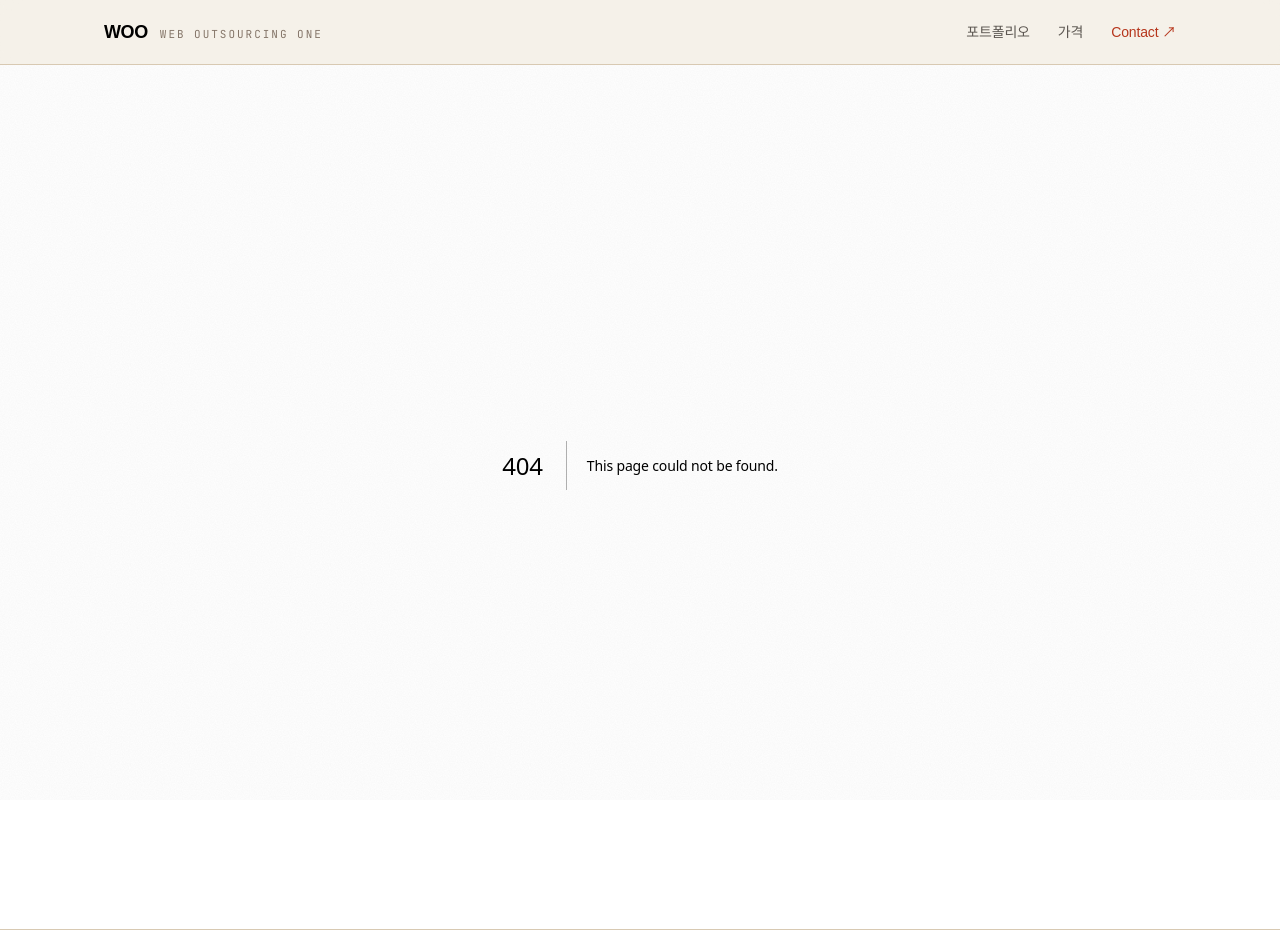
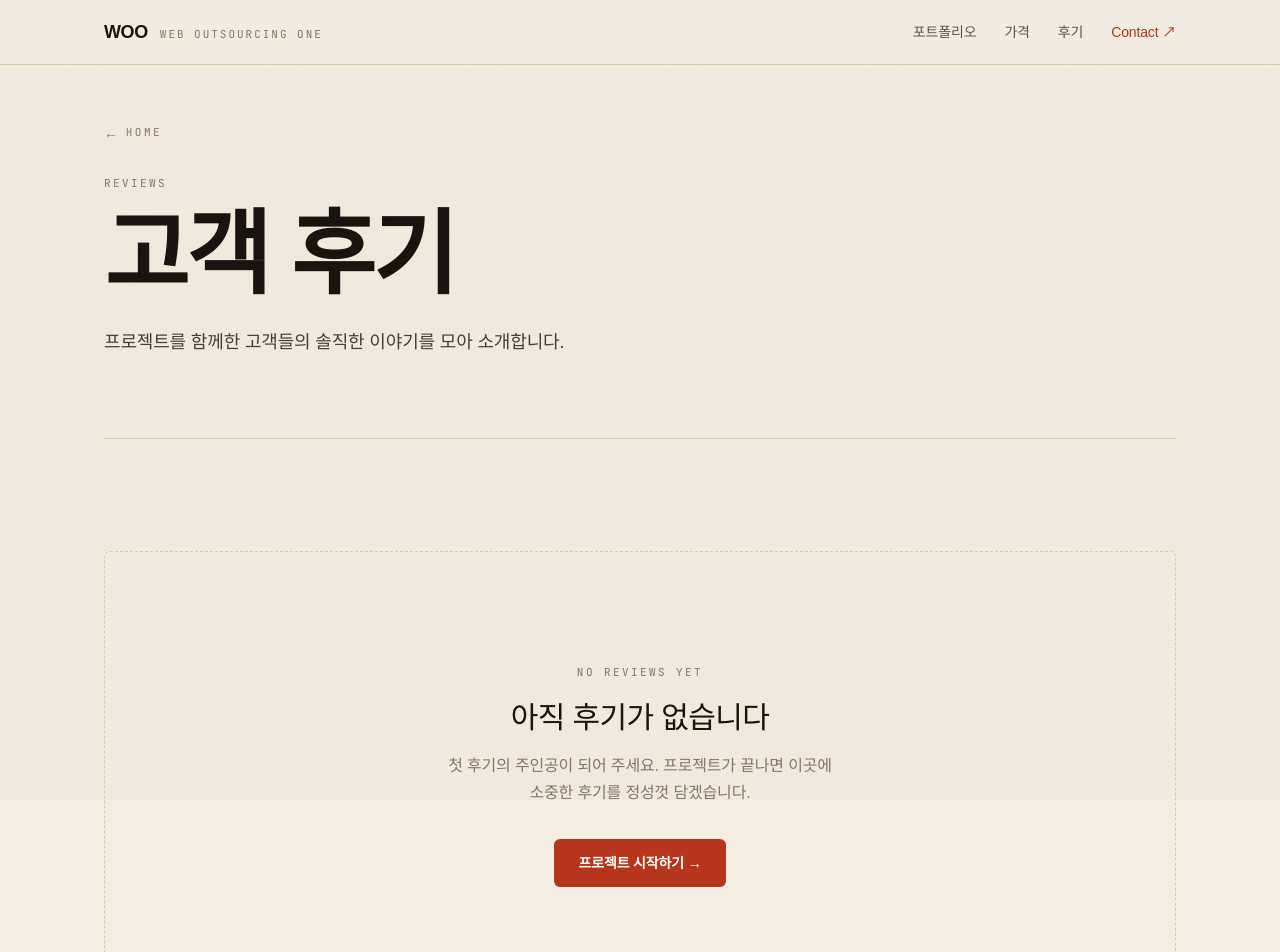
Before and after one commit to WebOutsourcing-one/wwo_web, a Next.js app: page /reviews in a window 1280 px wide. Before the commit this address had no page. Shown: the top 952 px of the page. Built offline with nearby package versions, Linux system fonts and the light colour scheme; a web font is replaced by a local one.

Commit message:
Add reviews page with empty state
New /reviews route shows a "no reviews yet" placeholder, wired into
the header nav and sitemap.

Co-Authored-By: Claude Opus 4.8 (1M context) <noreply@anthropic.com>

```diff
--- a/src/app/layout.tsx
+++ b/src/app/layout.tsx
@@ -104,6 +104,12 @@ export default function RootLayout({
               >
                 가격
               </Link>
+              <Link
+                href="/reviews"
+                className="text-foreground/70 hover:text-foreground transition-colors"
+              >
+                후기
+              </Link>
               <a
                 href="https://open.kakao.com/o/s46m1jvi"
                 target="_blank"
--- /dev/null
+++ b/src/app/reviews/page.tsx
@@ -0,0 +1,75 @@
+import type { Metadata } from "next";
+import Link from "next/link";
+import { KAKAO_OPEN_CHAT } from "@/data/service";
+
+const REVIEWS_DESC =
+  "Web Outsourcing One과 함께한 고객들의 후기. 진행해 주신 프로젝트의 솔직한 후기를 모아 소개합니다.";
+
+export const metadata: Metadata = {
+  title: "고객 후기",
+  description: REVIEWS_DESC,
+  alternates: { canonical: "/reviews" },
+  openGraph: {
+    title: "고객 후기 — WOO",
+    description: REVIEWS_DESC,
+    url: "/reviews",
+  },
+};
+
+export default function ReviewsPage() {
+  return (
+    <div className="mx-auto max-w-6xl px-6 sm:px-10">
+      {/* 헤더 */}
+      <section className="relative pt-10 pb-14 sm:pt-14 sm:pb-20 border-b border-border">
+        <Link
+          href="/"
+          className="inline-flex items-center gap-2 text-sm text-muted hover:text-accent transition-colors mb-8 group"
+        >
+          <span
+            aria-hidden
+            className="transition-transform group-hover:-translate-x-1"
+          >
+            ←
+          </span>{" "}
+          <span className="font-mono text-[11px] uppercase tracking-[0.22em]">
+            Home
+          </span>
+        </Link>
+
+        <p className="font-mono text-[11px] uppercase tracking-[0.22em] text-muted rise rise-1">
+          Reviews
+        </p>
+        <h1 className="rise rise-2 mt-4 text-[clamp(2.6rem,7.5vw,5.75rem)] font-semibold leading-[1.04] tracking-[-0.03em]">
+          고객 후기
+        </h1>
+        <p className="rise rise-3 mt-6 text-base sm:text-lg text-foreground/80 max-w-xl leading-[1.7]">
+          프로젝트를 함께한 고객들의 솔직한 이야기를 모아 소개합니다.
+        </p>
+      </section>
+
+      {/* 빈 상태 */}
+      <section className="py-20 sm:py-28">
+        <div className="grid place-items-center rounded-md border border-dashed border-border py-20 sm:py-28 text-center">
+          <p className="font-mono text-[11px] uppercase tracking-[0.22em] text-muted mb-5">
+            No reviews yet
+          </p>
+          <h2 className="text-2xl sm:text-3xl font-medium tracking-[-0.02em]">
+            아직 후기가 없습니다
+          </h2>
+          <p className="mt-4 max-w-sm text-sm sm:text-base text-muted leading-[1.7]">
+            첫 후기의 주인공이 되어 주세요. 프로젝트가 끝나면 이곳에 소중한
+            후기를 정성껏 담겠습니다.
+          </p>
+          <a
+            href={KAKAO_OPEN_CHAT}
+            target="_blank"
+            rel="noopener noreferrer"
+            className="mt-8 inline-flex items-center gap-2 bg-accent text-white hover:bg-accent/90 rounded-md px-6 py-3.5 text-sm font-semibold transition-colors"
+          >
+            프로젝트 시작하기 →
+          </a>
+        </div>
+      </section>
+    </div>
+  );
+}
--- a/src/app/sitemap.ts
+++ b/src/app/sitemap.ts
@@ -9,6 +9,7 @@ export default function sitemap(): MetadataRoute.Sitemap {
     { url: `${SITE_URL}/`, lastModified: now, changeFrequency: "monthly", priority: 1 },
     { url: `${SITE_URL}/portfolio`, lastModified: now, changeFrequency: "monthly", priority: 0.8 },
     { url: `${SITE_URL}/price`, lastModified: now, changeFrequency: "monthly", priority: 0.8 },
+    { url: `${SITE_URL}/reviews`, lastModified: now, changeFrequency: "monthly", priority: 0.5 },
   ];
 
   const categoryRoutes: MetadataRoute.Sitemap = categories.map((c) => ({
```
